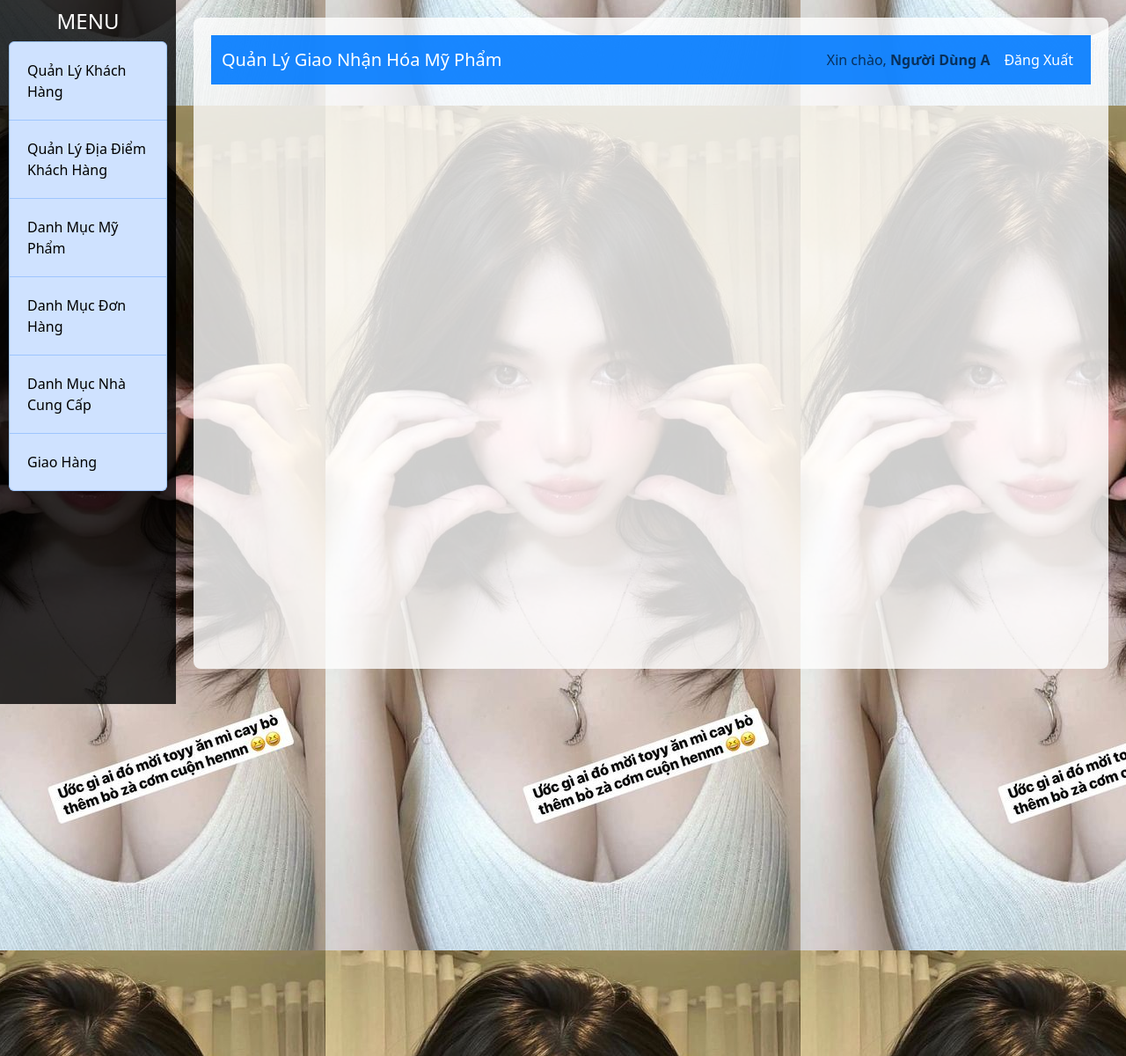
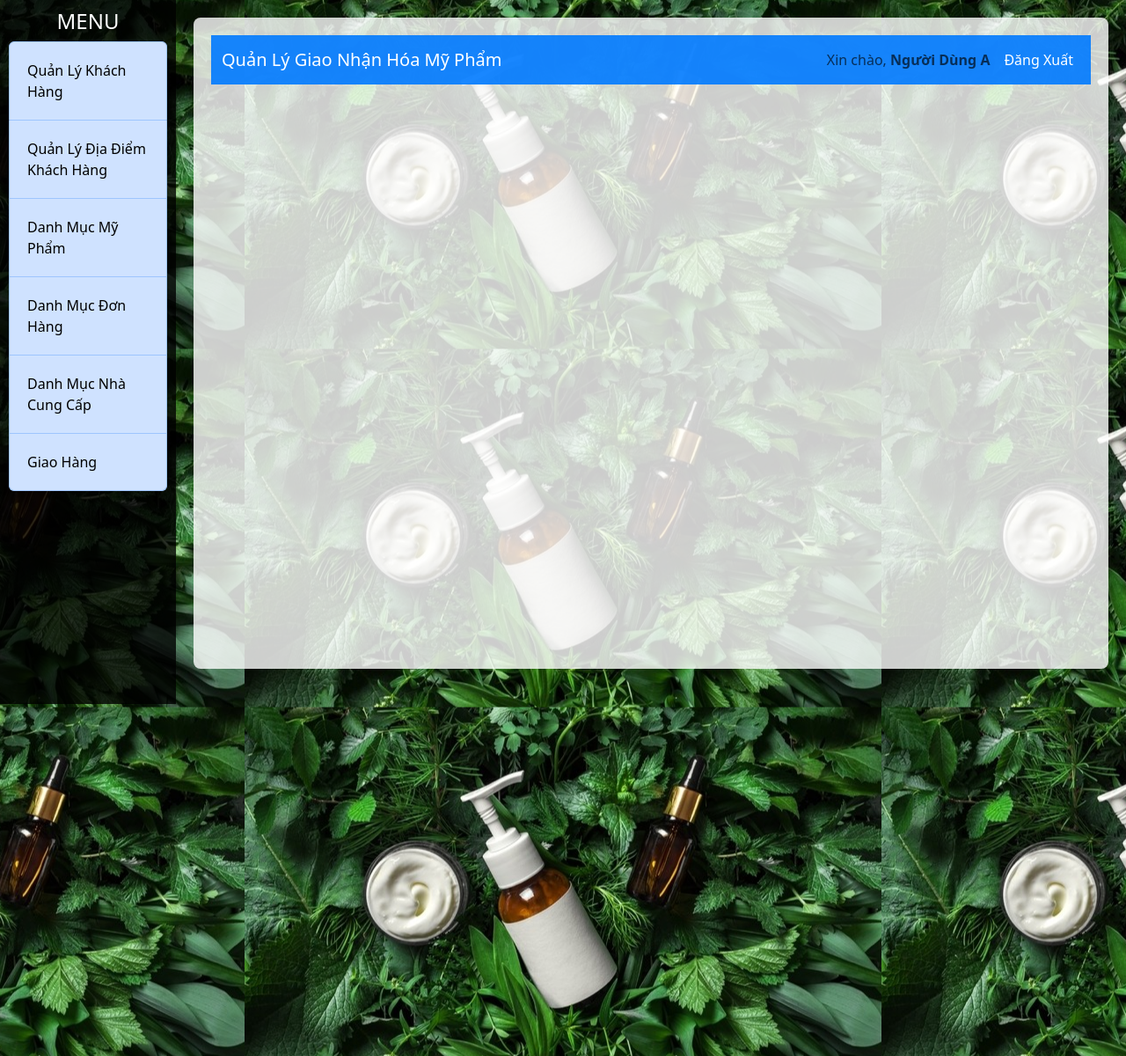
Before and after one commit to netprtony/QuanLyMyPham, a Flask app: page / in a window 1280 px wide. Shown: the whole page at 88% size. Run offline with Flask 3, Linux system fonts and the light colour scheme.

Commit message:
đổi background

```diff
--- a/static/style.css
+++ b/static/style.css
@@ -405,7 +405,7 @@ body {
     min-height: 150vh;
     display: flex;
     flex-direction: column;
-    background-image: url('/static/images/gaidep.jfif'); /* Đường dẫn đến ảnh nền */
+    background-image: url('/static/images/background.jpg'); /* Đường dẫn đến ảnh nền */
     background-size:auto; /* Ảnh sẽ bao phủ toàn bộ nền */
     background-position: center;
     background-attachment: fixed;
```
Also changed, not shown: static/images/1.jpeg (added), static/images/background.jpg, static/images/gaidep.jfif (deleted).
